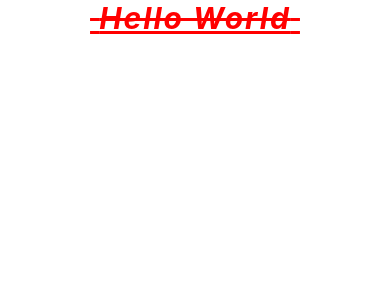
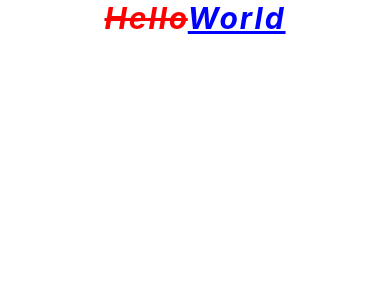
Before and after one commit to sibeux/belajar-react-native-android, a React Native app in the folder mobileapp/: screen / in a window 390 px wide. Shown: the top 300 px of the page. Built offline with nearby package versions, Linux system fonts and the light colour scheme.

Commit message:
text style

```diff
--- a/mobileapp/App.tsx
+++ b/mobileapp/App.tsx
@@ -11,16 +11,20 @@ class App extends Component {
       <View>
         <Text
           style={{
-            color: 'rgb(255,0,0)',
             fontSize: 30,
             fontWeight: 'bold',
             fontStyle: 'italic',
             textAlign: 'center',
-            textDecorationLine: 'underline line-through',
-            letterSpacing: 2
+            letterSpacing: 2,
           }}>
           {' '}
-          Hello World{' '}
+          <Text
+            style={{color: 'rgb(255,0,0)', textDecorationLine: 'line-through'}}>
+            Hello
+          </Text>
+          <Text style={{color: 'blue', textDecorationLine: 'underline'}}>
+            World
+          </Text>{' '}
         </Text>
       </View>
     );
```
